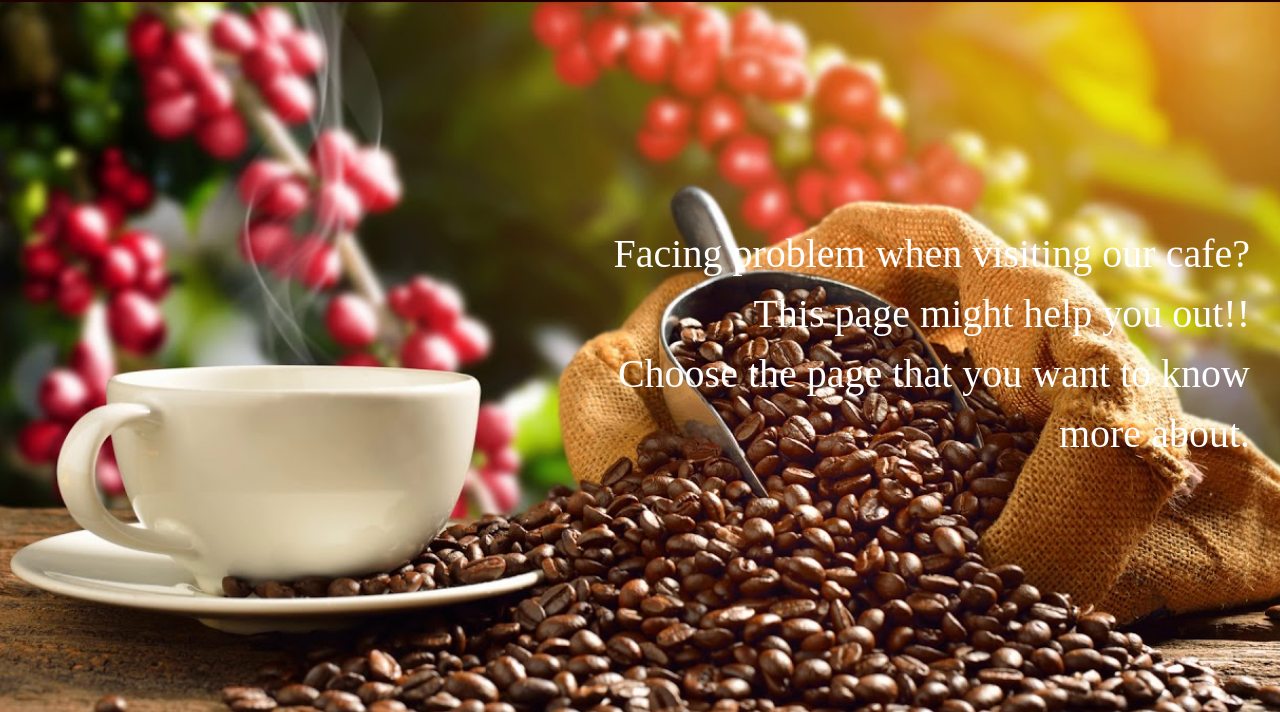
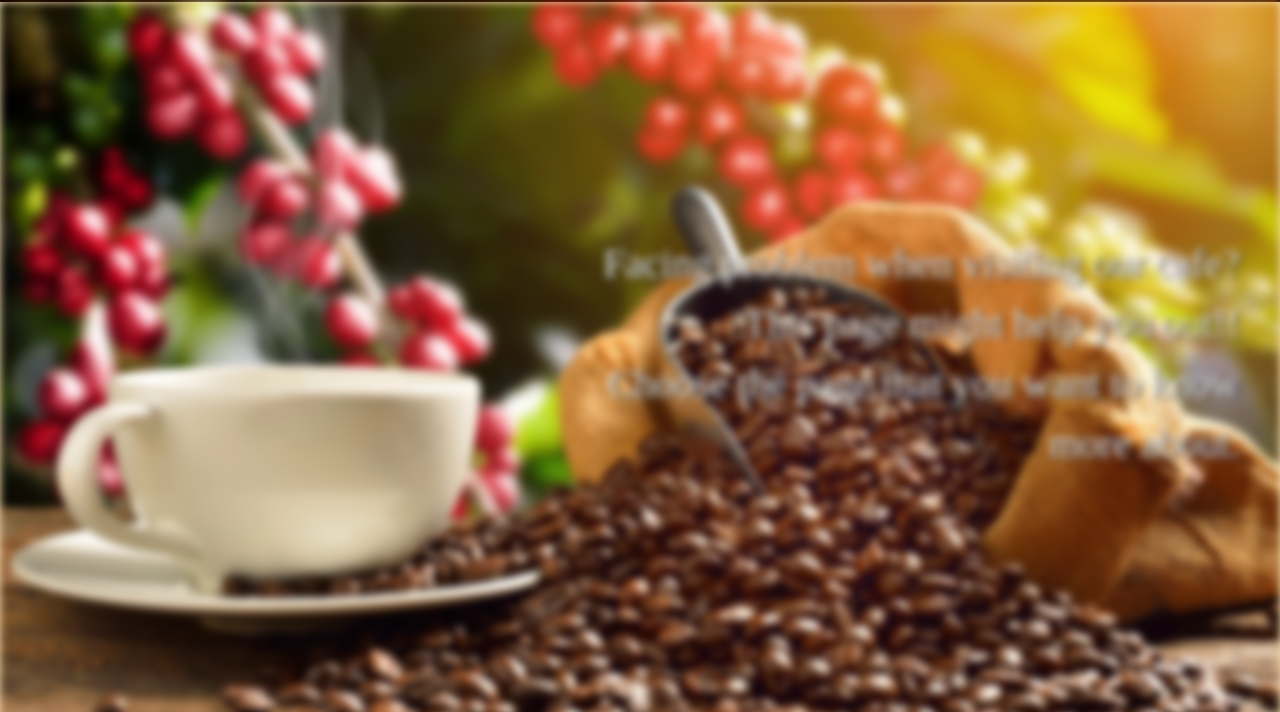
Before and after one commit to cheekean2012/cafe, a plain HTML site: page contact_us/contact_us.html in a window 1280 px wide. Shown: the part 88-800 px from the top of the page. Drawn offline with nearby package versions, Linux system fonts and the light colour scheme.

Commit message:
Update contact_us.css
change image blur and add text shadow

```diff
--- a/contact_us/contact_us.css
+++ b/contact_us/contact_us.css
@@ -148,6 +148,7 @@ section {
 }
 
 .img {
+  filter: blur(4px);
   background: url(../image/coffee3.jpg);
   background-size: cover;
   background-position: center bottom;
@@ -158,8 +159,9 @@ section {
   position: absolute;
   margin: 15% auto;
   left: 40%;
-  padding: 30px;
+  padding: 40px;
   transition: 0.5s;
+  text-shadow: 2px 1px black;
 }
 
 .describe h2 {
```
